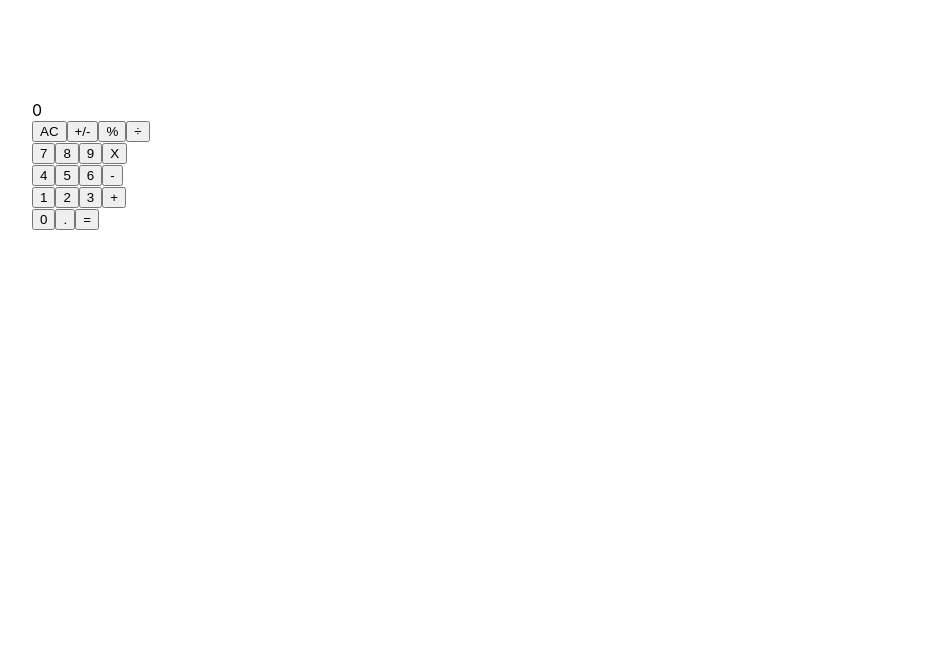
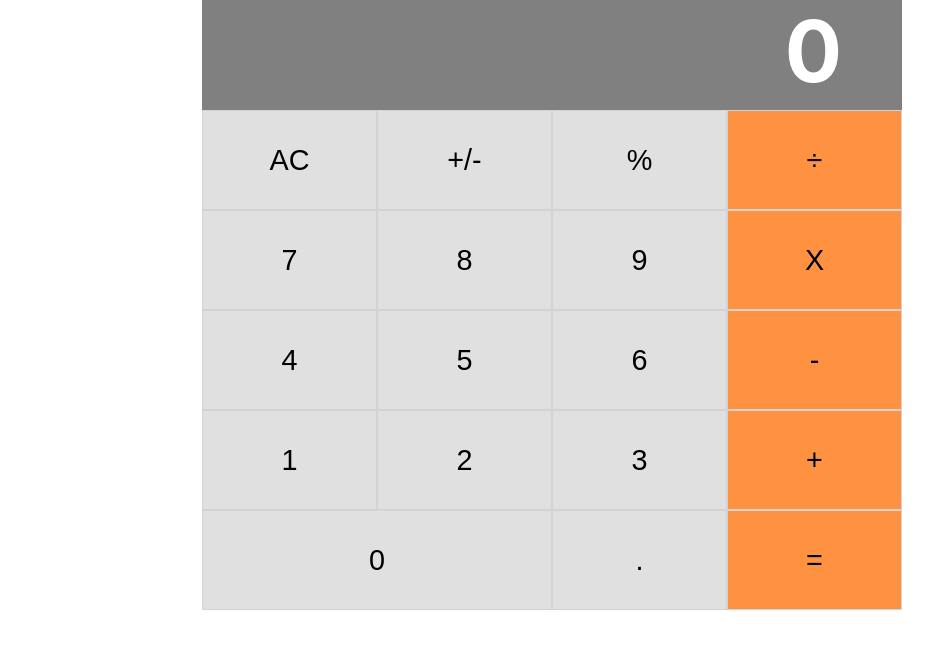
Before and after one commit to JohnHernCode/React-Calculator, a React (Create React App) app: page / in a window 1280 px wide. Shown: the top 648 px of the page, without its empty margins (88-1021 px from the left). Built offline with nearby package versions, Linux system fonts and the light colour scheme.

Commit message:
Add styling

```diff
--- a/src/App.css
+++ /dev/null
@@ -1,4 +0,0 @@
-.app {
-  margin: 100px;
-  padding-left: 20px;
-}
--- a/src/components/App.js
+++ b/src/components/App.js
@@ -1,49 +1,9 @@
 // import React, { Component } from 'react';
 import React, { useState, useEffect } from 'react';
-import '../App.css';
+import styles from '../styles/App.module.css';
 import ButtonPanel from './ButtonPanel';
 import Display from './Display';
 import calculate from '../logic/calculate';
-
-// class App extends Component {
-//   constructor(props) {
-//     super(props);
-//
-//     this.state = {
-//       total: null,
-//       next: null,
-//       operation: null,
-//     };
-//     this.handleClick = this.handleClick.bind(this);
-//   }
-//
-//   handleClick = (buttonName) => {
-//     const { total, next, operation } = calculate(this.state, buttonName);
-//     this.setState({
-//       total,
-//       next,
-//       operation,
-//     });
-//   }
-//
-//   render() {
-//     let calc;
-//     const { next, total } = this.state;
-//     if (next !== null) {
-//       calc = next;
-//     } else if (total !== null) {
-//       calc = total;
-//     }
-//     return (
-//       <div className="app">
-//         <Display calc={calc} />
-//         <ButtonPanel clickHandler={this.handleClick} />
-//       </div>
-//     );
-//   }
-// }
-//
-// export default App;
 
 const App = () => {
   const [total, setTotal] = useState(null);
@@ -71,9 +31,11 @@ const App = () => {
 
   return (
     <>
-      <div className="app">
-        <Display calc={calc} />
-        <ButtonPanel clickHandler={handleClick} />
+      <div className={styles.container}>
+        <div className={styles.app}>
+          <Display calc={calc} />
+          <ButtonPanel clickHandler={handleClick} />
+        </div>
       </div>
     </>
   );
--- a/src/components/Button.js
+++ b/src/components/Button.js
@@ -1,13 +1,16 @@
 import React from 'react';
 import PropTypes from 'prop-types';
+import styles from '../styles/Buttons.module.css';
 
 const Button = (props) => {
   const {
-    buttonName, clickHandler,
+    buttonName, wide, color, clickHandler,
   } = props;
   return (
     <button
       type="button"
+      className={wide ? styles.wide : styles.normal}
+      style={{ backgroundColor: color }}
       onClick={() => clickHandler(buttonName)}
     >
       {buttonName}
@@ -17,9 +20,13 @@ const Button = (props) => {
 Button.propTypes = {
   buttonName: PropTypes.string.isRequired,
   clickHandler: PropTypes.func.isRequired,
+  wide: PropTypes.bool,
+  color: PropTypes.string,
 };
 
 Button.defaultProps = {
+  color: '#fe9241',
+  wide: false,
 };
 
 export default Button;
--- a/src/components/ButtonPanel.js
+++ b/src/components/ButtonPanel.js
@@ -1,36 +1,39 @@
 import React from 'react';
 import PropTypes from 'prop-types';
 import Button from './Button';
+import styles from '../styles/ButtonPanel.module.css';
+
+const Gray = '#e0e0e0';
 
 const ButtonPanel = ({ clickHandler }) => (
   <div>
-    <div>
-      <Button key="AC" buttonName="AC" clickHandler={clickHandler} />
-      <Button key="+/-" buttonName="+/-" clickHandler={clickHandler} />
-      <Button key="%" buttonName="%" clickHandler={clickHandler} />
+    <div className={styles.group}>
+      <Button key="AC" buttonName="AC" color={Gray} clickHandler={clickHandler} />
+      <Button key="+/-" buttonName="+/-" color={Gray} clickHandler={clickHandler} />
+      <Button key="%" buttonName="%" color={Gray} clickHandler={clickHandler} />
       <Button key="÷" buttonName="÷" clickHandler={clickHandler} />
     </div>
-    <div>
-      <Button key="7" buttonName="7" clickHandler={clickHandler} />
-      <Button key="8" buttonName="8" clickHandler={clickHandler} />
-      <Button key="9" buttonName="9" clickHandler={clickHandler} />
+    <div className={styles.group}>
+      <Button key="7" buttonName="7" color={Gray} clickHandler={clickHandler} />
+      <Button key="8" buttonName="8" color={Gray} clickHandler={clickHandler} />
+      <Button key="9" buttonName="9" color={Gray} clickHandler={clickHandler} />
       <Button key="X" buttonName="X" clickHandler={clickHandler} />
     </div>
-    <div>
-      <Button key="4" buttonName="4" clickHandler={clickHandler} />
-      <Button key="5" buttonName="5" clickHandler={clickHandler} />
-      <Button key="6" buttonName="6" clickHandler={clickHandler} />
+    <div className={styles.group}>
+      <Button key="4" buttonName="4" color={Gray} clickHandler={clickHandler} />
+      <Button key="5" buttonName="5" color={Gray} clickHandler={clickHandler} />
+      <Button key="6" buttonName="6" color={Gray} clickHandler={clickHandler} />
       <Button key="-" buttonName="-" clickHandler={clickHandler} />
     </div>
-    <div>
-      <Button key="1" buttonName="1" clickHandler={clickHandler} />
-      <Button key="2" buttonName="2" clickHandler={clickHandler} />
-      <Button key="3" buttonName="3" clickHandler={clickHandler} />
+    <div className={styles.group}>
+      <Button key="1" buttonName="1" color={Gray} clickHandler={clickHandler} />
+      <Button key="2" buttonName="2" color={Gray} clickHandler={clickHandler} />
+      <Button key="3" buttonName="3" color={Gray} clickHandler={clickHandler} />
       <Button key="+" buttonName="+" clickHandler={clickHandler} />
     </div>
-    <div>
-      <Button key="0" buttonName="0" clickHandler={clickHandler} />
-      <Button key="." buttonName="." clickHandler={clickHandler} />
+    <div className={styles.group}>
+      <Button key="0" buttonName="0" wide={100} color={Gray} clickHandler={clickHandler} />
+      <Button key="." buttonName="." color={Gray} clickHandler={clickHandler} />
       <Button key="=" buttonName="=" clickHandler={clickHandler} />
     </div>
   </div>
--- a/src/components/Display.js
+++ b/src/components/Display.js
@@ -1,8 +1,9 @@
 import React from 'react';
 import PropTypes from 'prop-types';
+import styles from '../styles/Display.module.css';
 
 const Display = ({ calc }) => (
-  <div>
+  <div className={styles.display}>
     {calc}
   </div>
 );
--- /dev/null
+++ b/src/styles/App.module.css
@@ -0,0 +1,11 @@
+.container {
+  display: flex;
+  justify-content: center;
+  flex-wrap: wrap;
+}
+
+.app {
+  display: flex;
+  flex-direction: column;
+  width: 700px;
+}
--- /dev/null
+++ b/src/styles/ButtonPanel.module.css
@@ -0,0 +1,4 @@
+.group {
+  display: flex;
+  height: 100px;
+}
--- /dev/null
+++ b/src/styles/Buttons.module.css
@@ -0,0 +1,18 @@
+button {
+  width: 100%;
+  display: flex;
+  justify-content: center;
+  align-items: center;
+  font-weight: 400;
+  font-size: 1.8em;
+  color: #000;
+  border: 1px solid rgb(214, 210, 210);
+}
+
+.wide {
+  width: 50%;
+}
+
+.normal {
+  width: 25%;
+}
--- /dev/null
+++ b/src/styles/Display.module.css
@@ -0,0 +1,10 @@
+.display {
+  background: gray;
+  border-width: 0;
+  color: white;
+  font-size: 85px;
+  font-weight: bold;
+  height: 100px;
+  padding: 0 30px 10px 30px;
+  text-align: right;
+}
```
